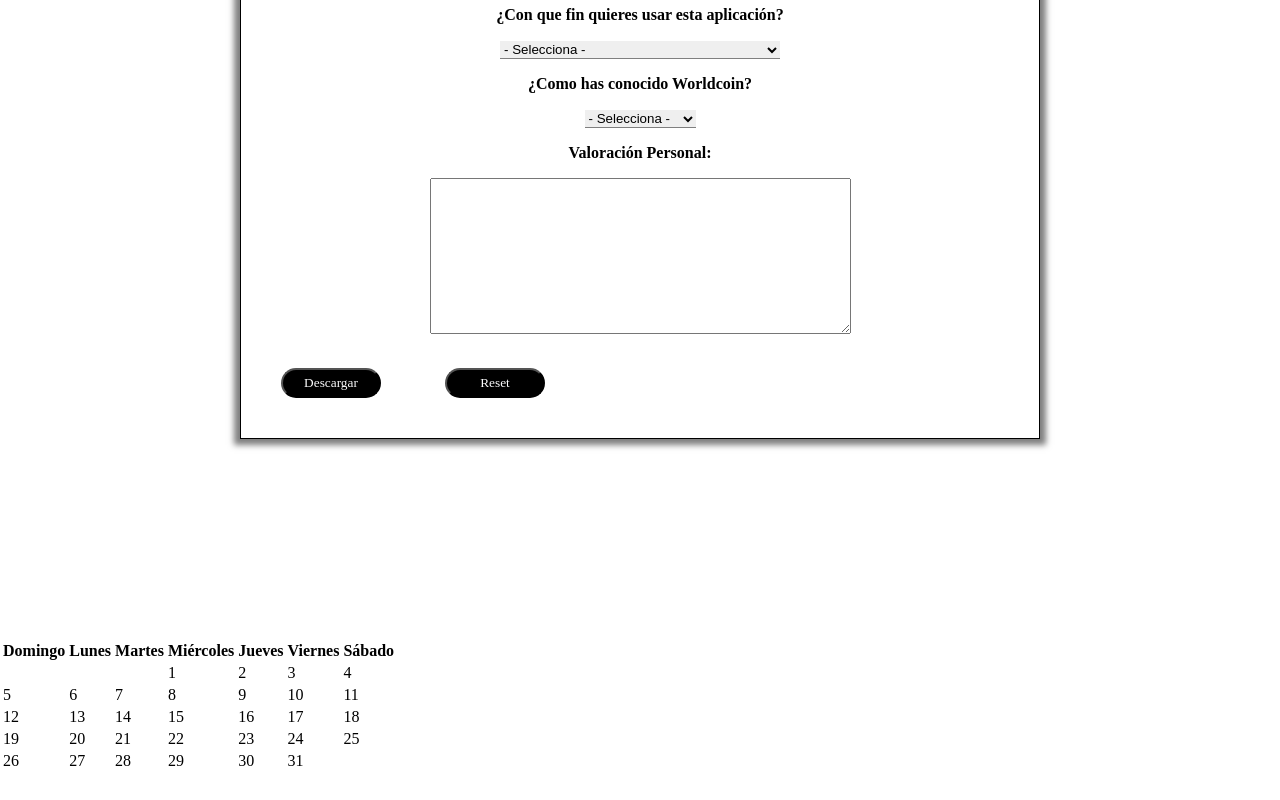
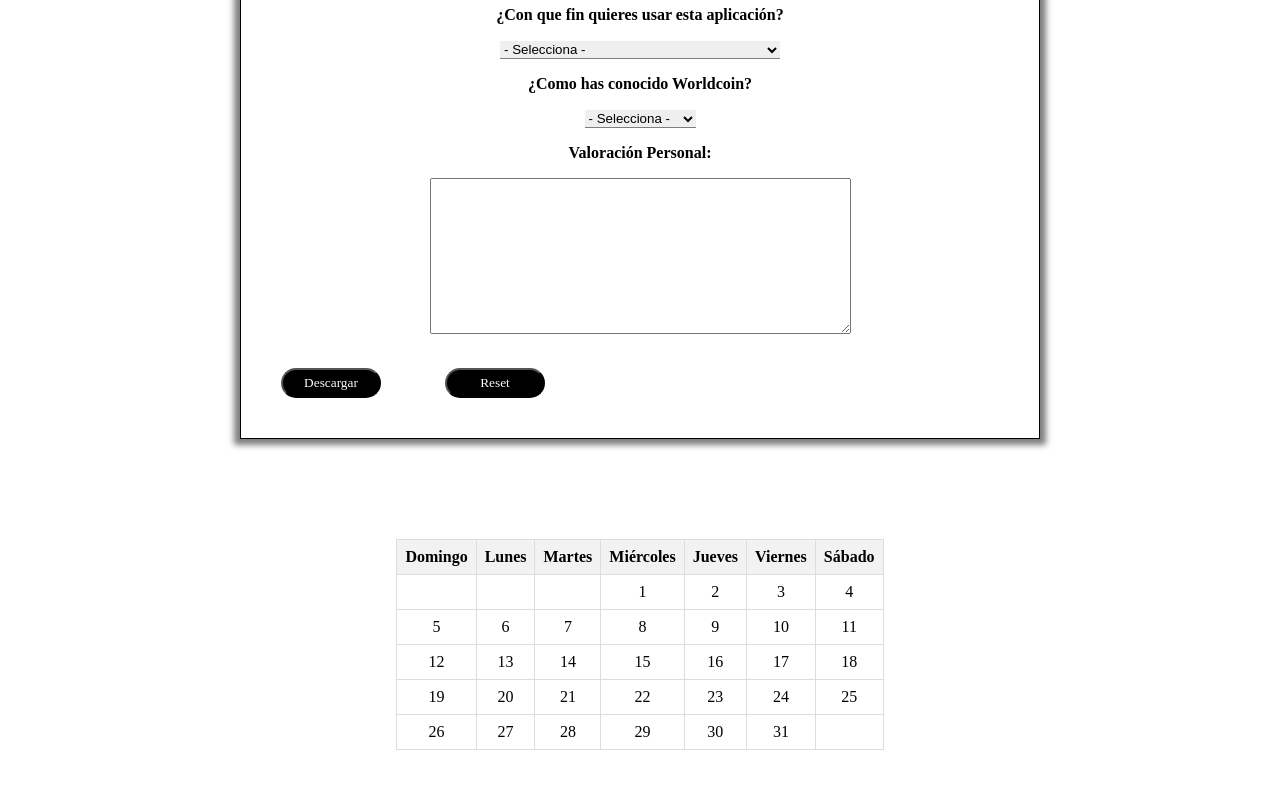
Before and after one commit to DanielResinoJimenez/WorldCoinHTML_COPY, a plain HTML site: page download.html in a window 1280 px wide. Shown: the part 436-1236 px from the top of the page. Before the commit the page ends 1209 px from the top, so only its background shows below. Drawn offline with Linux system fonts and the light colour scheme; files that its build step writes are made by us from their sources; a web font is replaced by a local one.

Commit message:
Update download.css
Table add

```diff
--- a/download.css
+++ b/download.css
@@ -39,7 +39,7 @@
     max-width: 800px;
     margin: 0 auto;
     padding: 10px;
-    margin-bottom: 200px;
+    margin-bottom: 100px;
     margin-top: 50px;
     box-shadow: 0px 0px 6px 6px var(--footer-txt);
 }
@@ -114,3 +114,28 @@
     border-radius: 20px;
     color: var(--bg-color);
 }
+
+.calendario {
+    margin: 0 auto;
+    border-collapse: collapse;
+    font-family: 'text';
+    margin-bottom: 50px;
+}
+
+.calendario th, .calendario td {
+    border: 1px solid #ddd;
+    padding: 8px;
+    text-align: center;
+}
+
+.calendario th {
+    background-color: #f2f2f2;
+}
+
+.calendario td {
+    cursor: pointer;
+}
+
+.calendario td:hover {
+    background-color: #f0f0f0;
+}
```
